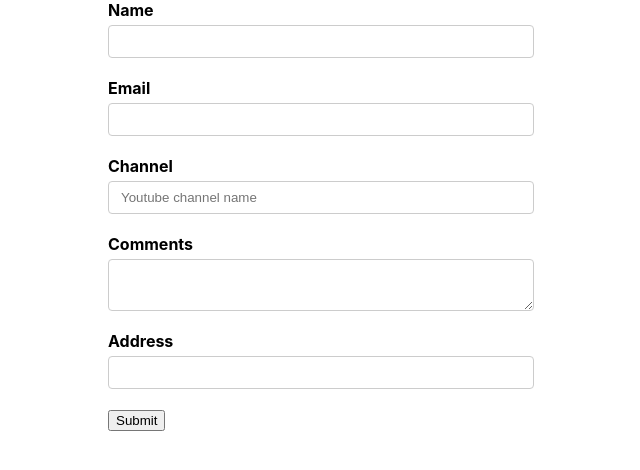
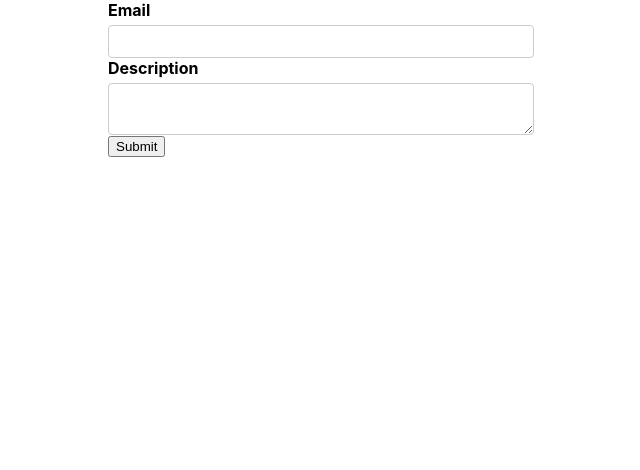
Before and after one commit to rimawahid/react-formik-demo, a React (Create React App) app: page / in a window 1280 px wide. Shown: the top 470 px of the page, without its empty margins (319-959 px from the left). Built offline with nearby package versions, Linux system fonts and the light colour scheme.

Commit message:
formik input textarea

```diff
--- a/src/App.js
+++ b/src/App.js
@@ -1,11 +1,12 @@
-import logo from './logo.svg';
 import './App.css';
 import Youtube from './components/Youtube';
+import FormikContainer from './components/reusableFormikControls/FormikContainer';
 
 function App() {
   return (
     <div className="App">
-      <Youtube/>
+      <FormikContainer/>
+      {/* <Youtube/> */}
     </div>
   );
 }
--- /dev/null
+++ b/src/components/TextError.js
@@ -0,0 +1,11 @@
+import React from 'react';
+
+const TextError = (props) => {
+    return (
+        <div className='error'>
+            {props.children}
+        </div>
+    );
+};
+
+export default TextError;
--- a/src/components/Youtube.js
+++ b/src/components/Youtube.js
@@ -1,13 +1,20 @@
-import { Formik ,Form, Field, ErrorMessage} from 'formik';
+import { Formik ,Form, Field, ErrorMessage, FieldArray} from 'formik';
 import React from 'react';
 // import { useFormik } from 'formik';
 import* as Yup from 'yup'
+import TextError from './TextError';
 const initialValues = {
     name:'',
     email:'',
     channel:'',
     Comments: '',
-    address: ''
+    address: '',
+    social:{
+        facebook: '',
+        twitter:''
+    },
+    phones:['', ''],
+    phoneNumbers:['']
 }
 
 const onSubmit = values => {
@@ -35,6 +42,7 @@ const Youtube = () => {
             initialValues={initialValues}
             validationSchema={validationSchema}
             onSubmit={onSubmit}
+            validateOnChange= {false}
             >
             <Form>
                 <div className='form-control'>
@@ -44,7 +52,7 @@ const Youtube = () => {
                         id='name'
                         name='name'
                     />
-                    <ErrorMessage name='name'/>
+                    <ErrorMessage name='name' component={TextError} />
                 </div>
 
                 <div className='form-control'>
@@ -54,7 +62,11 @@ const Youtube = () => {
                         id='email'
                         name='email'
                     />
-                    <ErrorMessage name='email'/>
+                    <ErrorMessage name='email'>
+                        {
+                           errorMsg => <div className='error'>{errorMsg}</div>
+                        }
+                     </ErrorMessage>
                 </div>
 
                 <div className='form-control'>
@@ -65,7 +77,7 @@ const Youtube = () => {
                         name='channel'
                         placeholder= 'Youtube channel name'
                     />
-                    <ErrorMessage name='channel'/>
+                    <ErrorMessage name='channel' />
                 </div>
 
                 <div  className='form-control'>
@@ -94,6 +106,65 @@ const Youtube = () => {
                     </Field>
                 </div>
 
+                <div className='form-control'>
+                    <label htmlFor='facebook'>Facebook profile</label>
+                    <Field type='text' id='facebook' name='social.facebook'/>
+                </div>
+
+                <div className='form-control'>
+                    <label htmlFor='twitter'>Twitter profile</label>
+                    <Field type='text' id='twitter' name='social.twitter'/>
+                </div>
+
+
+                <div className='form-control'>
+                    <label htmlFor='primaryPh'>Primary phone numbers</label>
+                    <Field type='text' id='primaryPh' name='phones[0]'/>
+                </div>
+
+                <div className='form-control'>
+                    <label htmlFor='secondaryPh'>Secondary phone numbers</label>
+                    <Field type='text' id='secondaryPh' name='phones[1]'/>
+                </div>
+
+
+                <div className='form-control'>
+                    <label htmlFor='secondaryPh'>List of phone numbers</label>
+                    <FieldArray name='phoneNumbers'>
+                        {
+                            (fieldArrayProps)=>{
+                                console.log('fieldArrayProps', fieldArrayProps)
+                            const {push, remove, form}= fieldArrayProps
+                            const {values} = form
+                            const {phoneNumbers} = values
+                                return (
+                                    <div>
+                                        {phoneNumbers.map((phoneNumber, index) => (
+                                            <div key={index}>
+                                                <Field name={`phoneNumbers[${index}]`}/>
+                                                {index > 0 && (
+                                                <button type='button' onClick={() => remove(index)}>
+                                                    {' '}
+                                                    -{' '}
+                                                </button>
+
+                                                )}
+                                                <button type='button' onClick={() => push('')}>
+                                                    {' '}
+                                                    +{' '}
+                                                </button>
+                                            </div>
+                                        ))}
+                                    </div>
+                                )
+                            }
+                        }
+                    </FieldArray>
+                </div>
+
+
+
+
                 <button type='submit'>Submit</button>
 
             </Form>
--- /dev/null
+++ b/src/components/reusableFormikControls/FormikContainer.js
@@ -0,0 +1,47 @@
+import React from 'react';
+import { Formik, Form } from 'formik';
+import * as Yup from 'yup'
+import FormikControl from './FormikControl';
+
+const FormikContainer = () => {
+    const initialValues = {
+        email: '',
+        description: '',
+    }
+    const validationSchema = Yup.object({
+        email: Yup.string().required('Required'),
+        description: Yup.string().required('Required')
+    })
+    const onSubmit = values => console.log("Form data", values)
+    return (
+        <div>
+            <Formik
+                initialValues={initialValues}
+                validationSchema={ validationSchema}
+                onSubmit={onSubmit}
+            >
+                {
+                    formik =>(
+                      <Form>
+                        <FormikControl
+                            control='input'
+                            type='email'
+                            label='Email'
+                            name='email'
+                            />
+
+                            <FormikControl
+                                control='textarea'
+                                label= 'Description'
+                                name='description'
+                            />
+                        <button type='submit'>Submit</button>
+                      </Form>
+                    )
+                }
+            </Formik>
+        </div>
+    );
+};
+
+export default FormikContainer;
--- /dev/null
+++ b/src/components/reusableFormikControls/FormikControl.js
@@ -0,0 +1,20 @@
+import React from 'react';
+import Input from './Input';
+import Textarea from './Textarea';
+
+const FormikControl = (props) => {
+    const { control , ...rest} = props
+    switch(control){
+        case 'input': return <Input {...rest} />
+        case 'textarea': return <Textarea {... rest} />
+        case 'select':
+        case 'radiio':
+        case 'checkbox':
+        case 'date':
+            default: return null
+    }
+
+};
+
+
+export default FormikControl;
--- /dev/null
+++ b/src/components/reusableFormikControls/Input.js
@@ -0,0 +1,16 @@
+import React from 'react';
+import { Field, ErrorMessage } from 'formik';
+import TextError from '../TextError';
+
+const Input = (props) => {
+    const {label, name, ...rest} = props
+    return (
+        <div className='from-control'>
+            <label htmlFor='{name}'>{label}</label>
+            <Field id={name} name={name} {...rest}/>
+            <ErrorMessage name={name} component={TextError} />
+        </div>
+    );
+};
+
+export default Input;
--- /dev/null
+++ b/src/components/reusableFormikControls/TextError.js
@@ -0,0 +1,11 @@
+import React from 'react';
+
+const TextError = (props) => {
+    return (
+        <div className='error'>
+            {props.children}
+        </div>
+    );
+};
+
+export default TextError;
--- /dev/null
+++ b/src/components/reusableFormikControls/Textarea.js
@@ -0,0 +1,16 @@
+import { Field, ErrorMessage } from 'formik';
+import React from 'react';
+import TextError from '../TextError';
+
+const Textarea = (props) => {
+    const {label, name, ...rest} = props
+    return (
+        <div className='from-control'>
+            <label htmlFor={name}>{label}</label>
+            <Field as='textarea' id={name} name={name} {... rest} />
+            <ErrorMessage name={name} component={TextError} />
+        </div>
+    );
+};
+
+export default Textarea;
```
